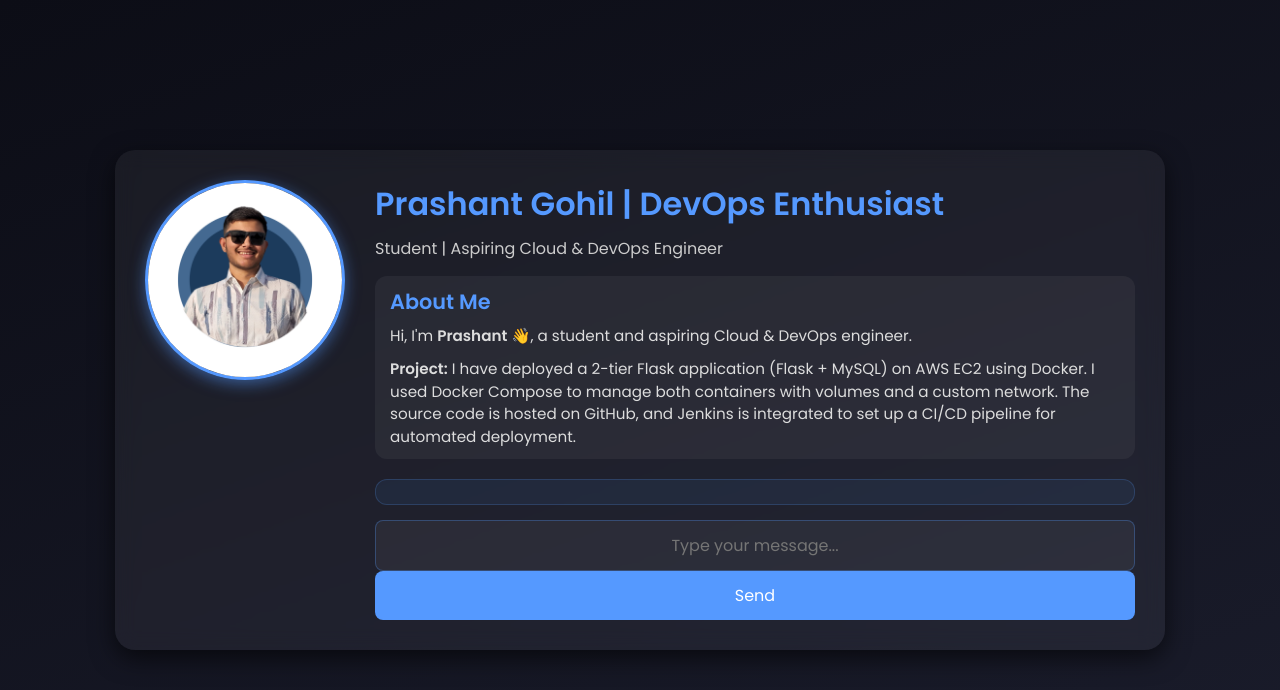
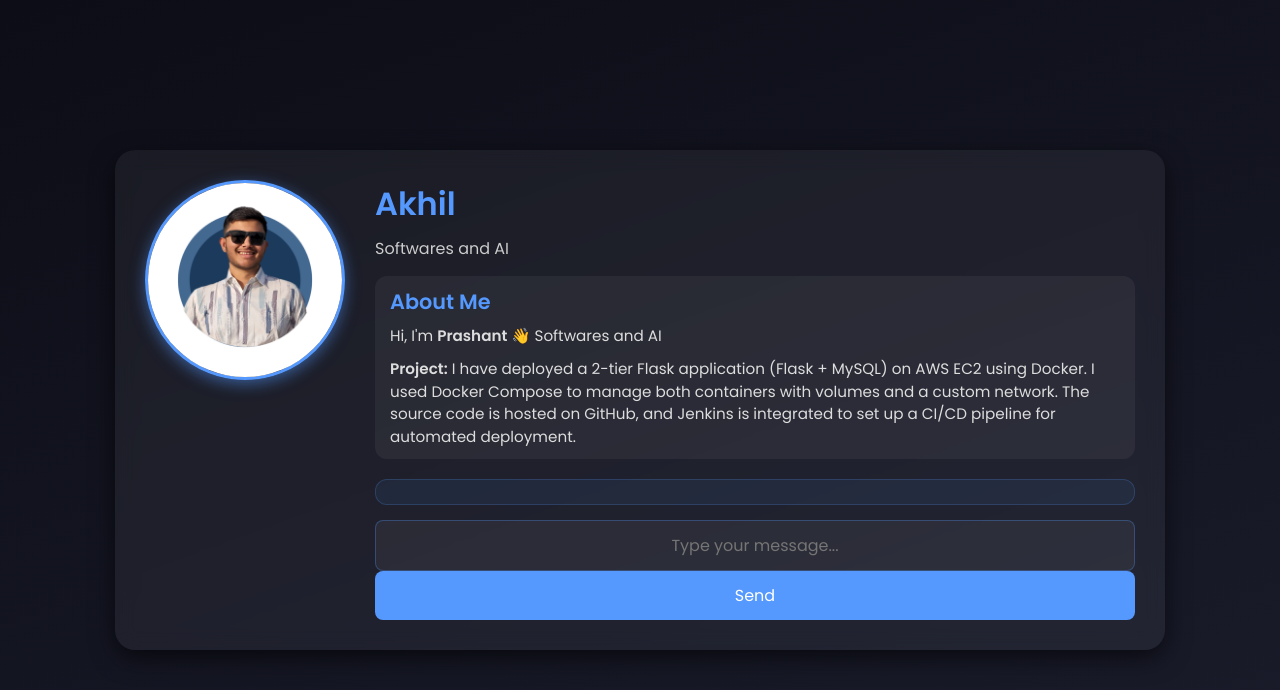
Before and after one commit to Akhilesh-Chandewar/devops-two-tier-app, a Flask app: page / in a window 1280 px wide. Shown: the top 690 px of the page. Run offline with Flask 3, Linux system fonts and the light colour scheme; data that the repository does not hold is empty; some libraries are stand-ins or nearby versions.

Commit message:
devops commit 2

```diff
--- a/templates/index.html
+++ b/templates/index.html
@@ -169,13 +169,13 @@
         <!-- Content -->
         <div class="content">
             <div class="header">
-                <h1>Prashant Gohil | DevOps Enthusiast</h1>
-                <p>Student | Aspiring Cloud & DevOps Engineer</p>
+                <h1>Akhil</h1>
+                <p>Softwares and AI</p>
             </div>
 
             <div class="about">
                 <h2>About Me</h2>
-                <p>Hi, I'm <b>Prashant</b> 👋, a student and aspiring Cloud & DevOps engineer.</p>
+                <p>Hi, I'm <b>Prashant</b> 👋 Softwares and AI</p>
                 <p style="margin-top:10px;">
                     <b>Project:</b> I have deployed a 2-tier Flask application (Flask + MySQL) on AWS EC2 using Docker.
                     I used Docker Compose to manage both containers with volumes and a custom network.
```
